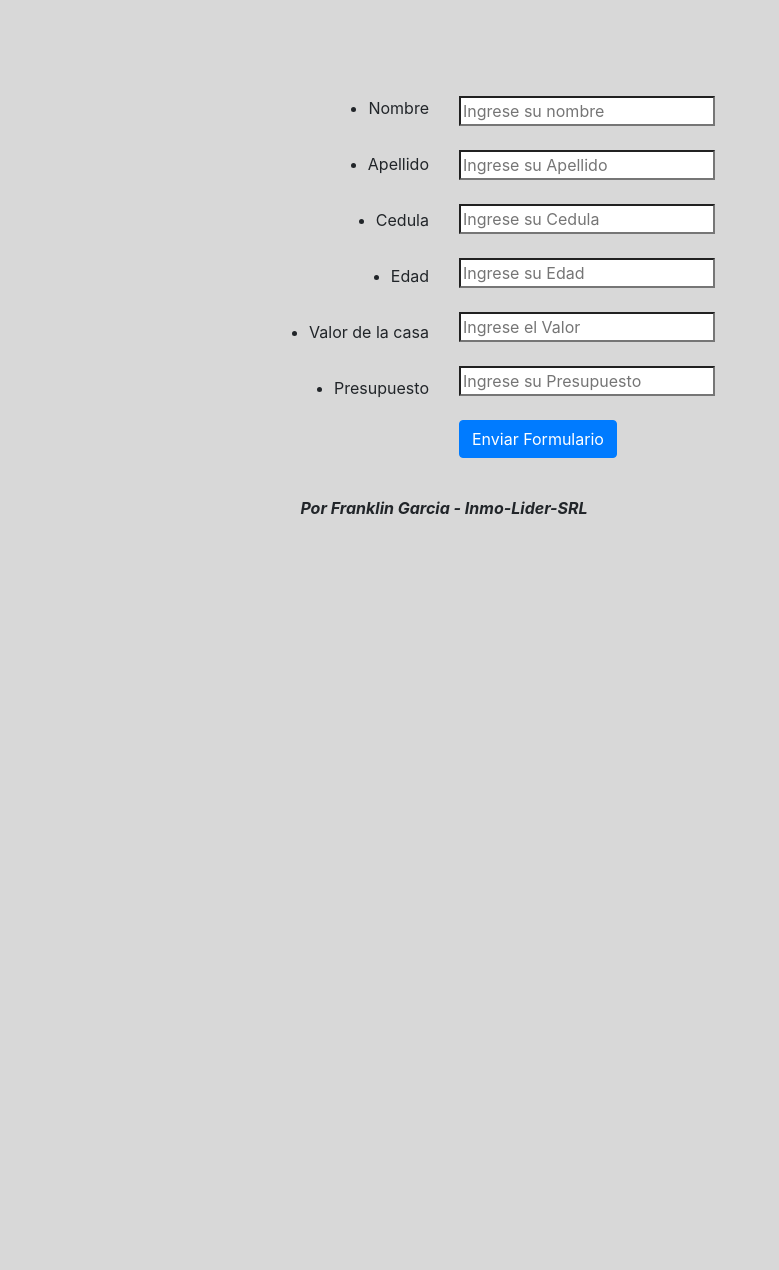
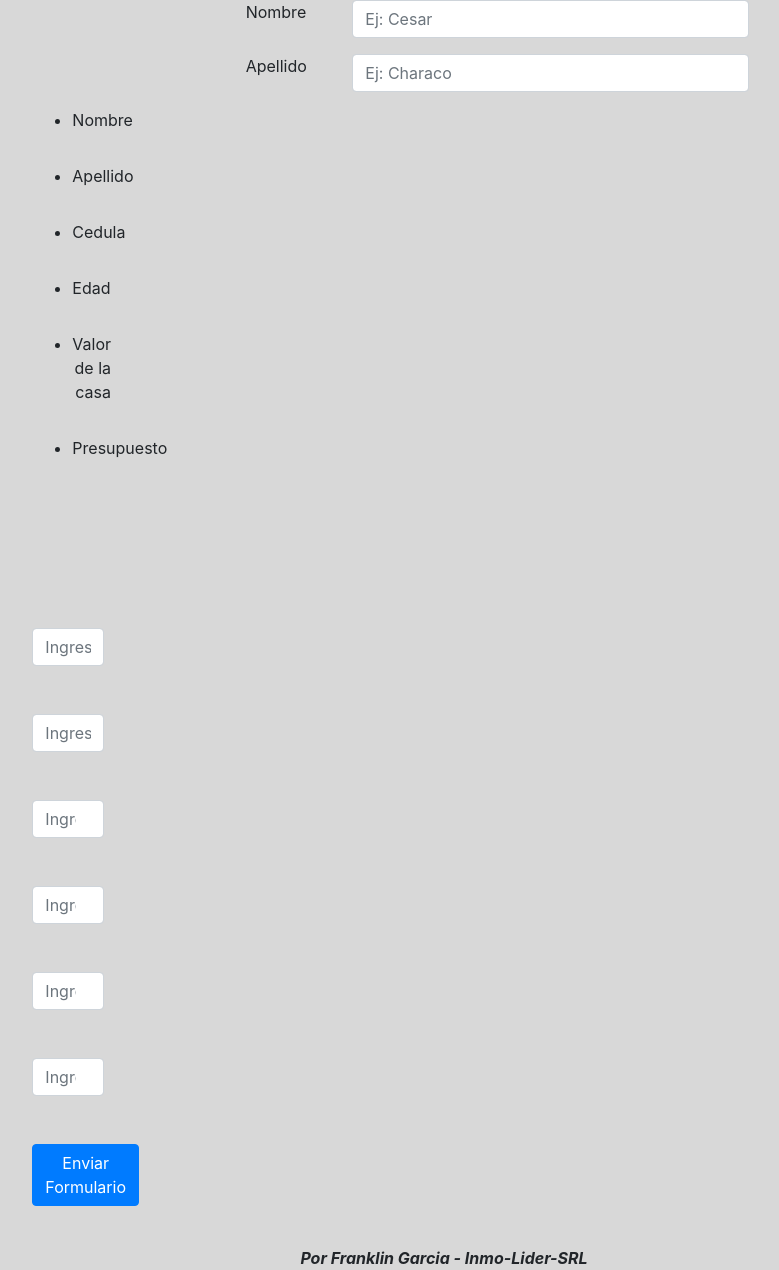
Before and after one commit to Franklinrgarciat/clasesonline, a PHP site: page /clasesonline/ejercicio5.1.php in a window 1280 px wide. Shown: the part 246-1516 px from the top of the page, without its empty margins (196-975 px from the left). Before the commit the page ends 760 px from the top, so only its background shows below. Run offline with PHP 8.4, Linux system fonts and the light colour scheme; some libraries are stand-ins or nearby versions.

Commit message:
cambios en formulario

```diff
--- a/php/ejercicio5.1.php
+++ b/php/ejercicio5.1.php
@@ -35,33 +35,37 @@
 	</div>
 	<div class="container-fluid">
 		<div class="row">
+			<div class="col-sm-4">
+
+			</div>
+			<div class="col-sm-1 form-group">
+				<label for="nombre">Nombre</label>
+			</div>
+			<div class="col-sm-4 form-group">
+				<input type="text" name="nombre" placeholder="Ej: Cesar" class="form-control">
+			</div>
+		</div>
+		<div class="row">
+			<div class="col-sm-4">
+
+			</div>
+			<div class="col-sm-1 form-group">
+				<label for="apellido">Apellido</label>
+			</div>
+			<div class="col-sm-4 form-group">
+				<input type="text" name="apellido" placeholder="Ej: Characo" class="form-control">
+			</div>
+		</div>
+		<div class="row">
 			<div class="col-md-2">
 
 			</div>
-
-		<div>
-			<?php
-			if (isset($mensaje) ) {
-				?>
-			<div class="alert alert-primary" role="alert">
-				<?php if($mensaje==0){
-			 		echo "Si puede comprar; Monto restante a pagar:".$resta." en ".$cuotas." cuotas de ".$cuota." c/u";
-				}else{
-					echo "NO PUEDE COMPRAR, DICULPE!!";
-				} ?>
-			</div>
-	<?php	} ?>
-		</div>
-
-
+			<form action="ejercicio5.2.php" method="post" name="miformulario" enctype="Multipart/Form-data" accept-charset="utf-8" >
 			<div class="col-md-4">
 				<div class="form-group" align="right">
-				<form action="ejercicio5.2.php" method="post" name="miformulario" enctype="Multipart/Form-data" accept-charset="utf-8" >
 					<div class="datos">
-						<br><br><br><br>
 						<ul>
-
-				<label><li>Nombre</li></label><br><br>
+							<label class="label"><li>Nombre</li></label><br><br>
 							<label><li>Apellido</li></label><br><br>
 							<label><li>Cedula</li></label><br><br>
 							<label><li>Edad</li></label><br><br>
@@ -72,24 +76,23 @@
 					</div>
 				</div>
 			</div>
-			<div class="col-md-4">
+			<div class="col-md-4 form-group">
 				<br><br><br><br>
-					<input type="text" name="nombre" value="" style="background-color: white;" required="required" placeholder="Ingrese su nombre"><br><br>
-					<input type="text" name="apellido" value="" style="background-color: white;" required="required" placeholder="Ingrese su Apellido"><br><br>
-					<input type="number" name="cedula"  style="background-color: white;" required="required" placeholder="Ingrese su Cedula"><br><br>
-					<input type="number" name="edad" value="" style="background-color: white;" required="required" maxlength="2" minlength="2" placeholder="Ingrese su Edad"><br><br>
-					<input type="number" name="monto_casa" style="background-color: white;" value="" required="required" placeholder="Ingrese el Valor "><br><br>
-					<input type="number" name="presupuesto" style="background-color: white;" value="" required="required" placeholder="Ingrese su Presupuesto"><br><br>
+					<input type="text" class="form-control" name="nombre" value="" style="background-color: white;" required="required" placeholder="Ingrese su nombre"><br><br>
+					<input type="text" class="form-control" name="apellido" value="" style="background-color: white;" required="required" placeholder="Ingrese su Apellido"><br><br>
+					<input type="number" class="form-control" name="cedula"  style="background-color: white;" required="required" placeholder="Ingrese su Cedula"><br><br>
+					<input type="number" class="form-control" name="edad" value="" style="background-color: white;" required="required" maxlength="2" minlength="2" placeholder="Ingrese su Edad"><br><br>
+					<input type="number" class="form-control" name="monto_casa" style="background-color: white;" value="" required="required" class="form-control" placeholder="Ingrese el Valor "><br><br>
+					<input type="number" class="form-control" name="presupuesto" style="background-color: white;" value="" required="required" placeholder="Ingrese su Presupuesto"><br><br>
   					<a href="http://localhost/clasesonline/php/ejercicio5.2.php" class="btn btn-primary" type="submit">Enviar Formulario</a>
 			</div>
 
 			</form>
-
 		</div>
 	<footer style="text-align: center;">
 		<br><i><b>Por Franklin Garcia - Inmo-Lider-SRL<b></i><br>
 	</footer>
-
+	</div>
 </body>
 <script src="clasesonline/javascript/jquery.js"></script>
 <script src="https://stackpath.bootstrapcdn.com/bootstrap/4.5.0/js/bootstrap.min.js" integrity="sha384-OgVRvuATP1z7JjHLkuOU7Xw704+h835Lr+6QL9UvYjZE3Ipu6Tp75j7Bh/kR0JKI" crossorigin="anonymous"></script>
```
Lines whose indentation alone changed are shown as unchanged.
